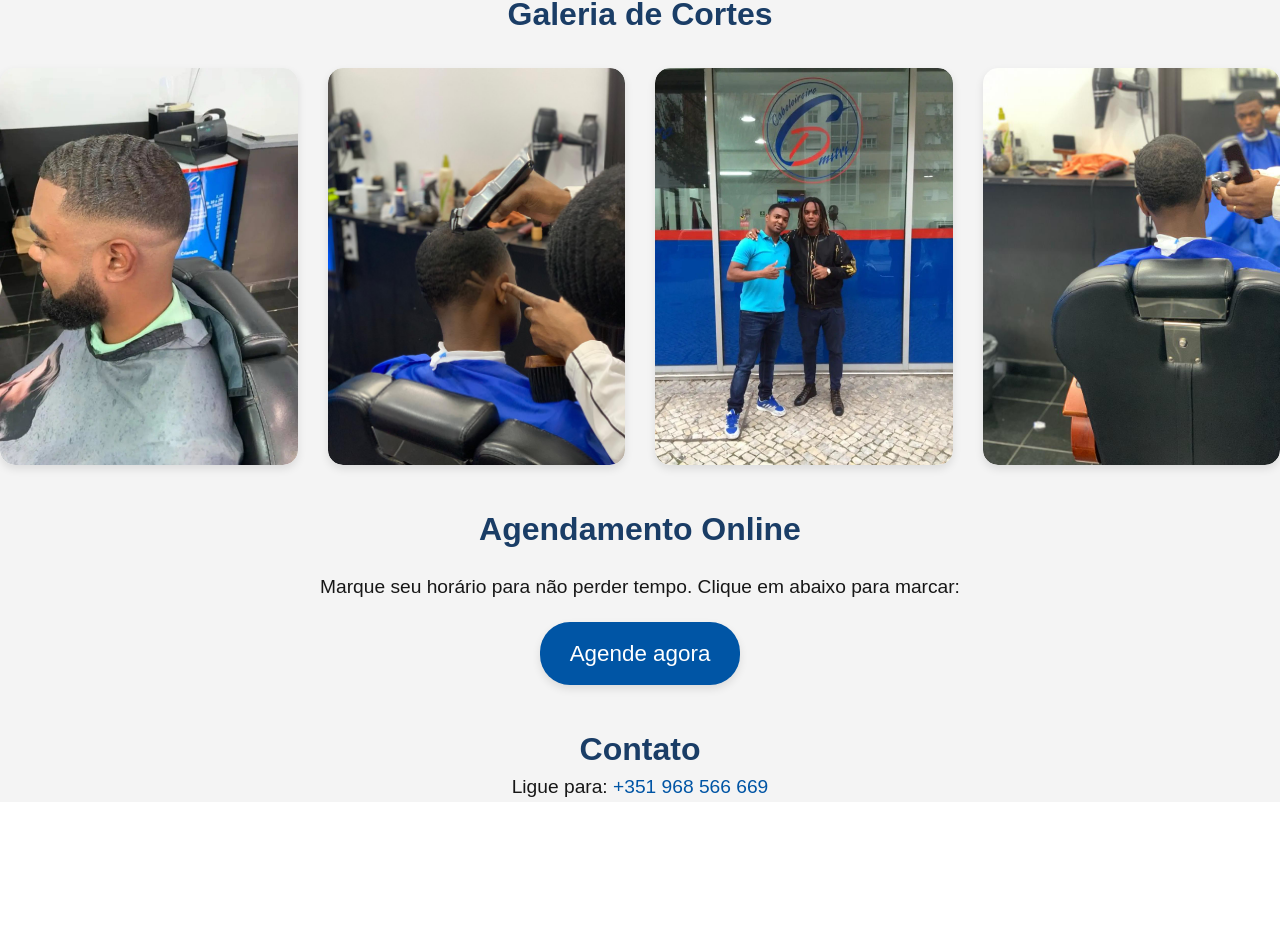
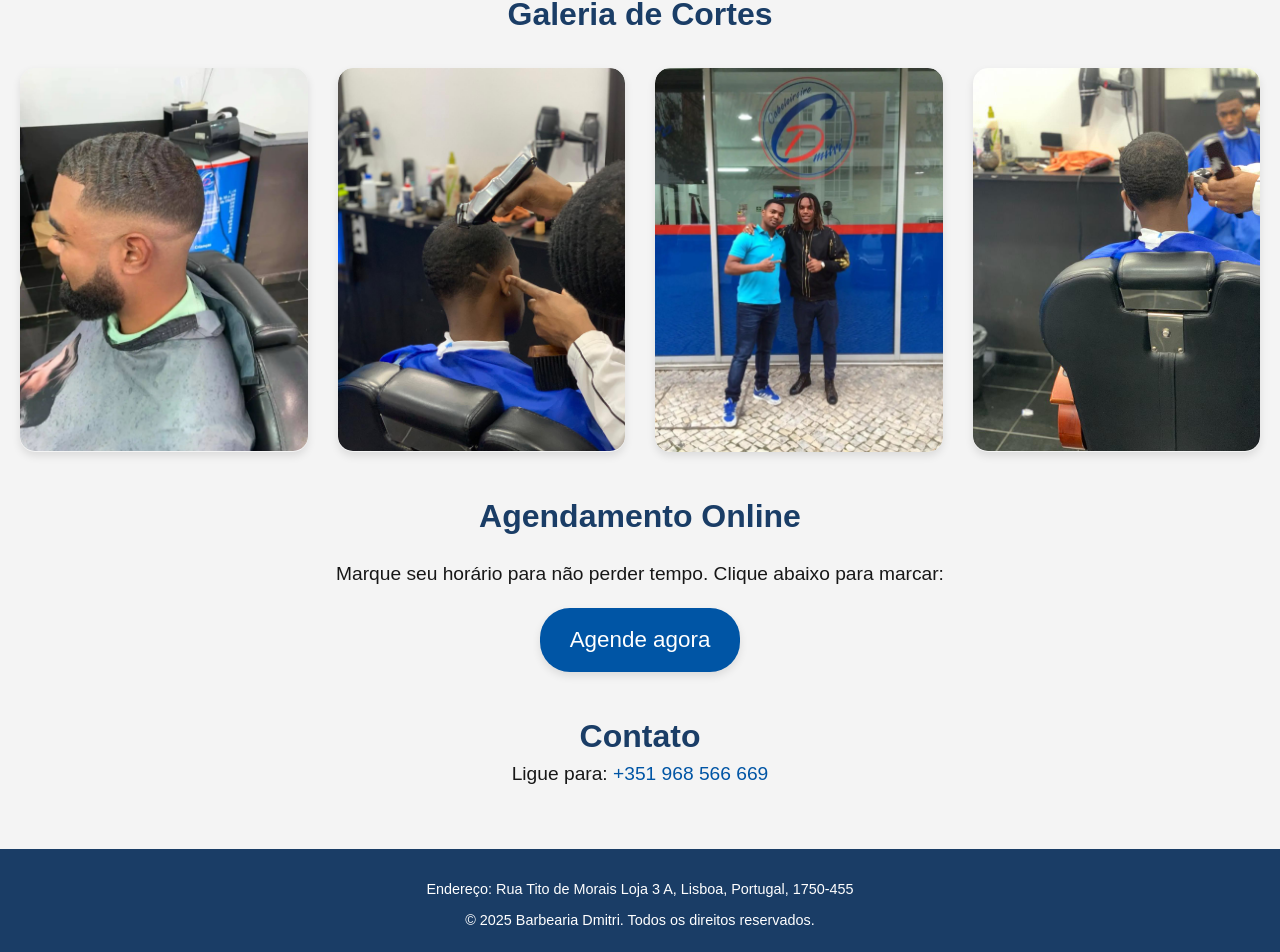
Before and after one commit to killerboss2517/-barbearia-dmitri, a Next.js app: page / in a window 1280 px wide. Shown: the part 362-1314 px from the top of the page. Before the commit the page ends 1164 px from the top, so only its background shows below. Built offline with nearby package versions, Linux system fonts and the light colour scheme.

Commit message:
Atualização do site da barbearia

```diff
--- a/app/page.tsx
+++ b/app/page.tsx
@@ -4,11 +4,11 @@ import React from 'react';
 
 const HomePage = () => {
   return (
-    <div style={{ fontFamily: 'Poppins, sans-serif', padding: '0', margin: 0, backgroundColor: '#f4f4f4' }}>
+    <div style={{ fontFamily: 'Poppins, sans-serif', padding: 0, margin: 0, backgroundColor: '#f4f4f4' }}>
       {/* Cabeçalho */}
       <header
         style={{
-          backgroundColor: '#1a3d66', // Azul suavizado
+          backgroundColor: '#1a3d66',
           color: '#fff',
           padding: '40px 0',
           textAlign: 'center',
@@ -18,12 +18,11 @@ const HomePage = () => {
           alignItems: 'center',
         }}
       >
-        {/* Logo */}
         <img
-          src="/images/perfil.jpg" // Substitua com o caminho correto do seu logo
+          src="/images/perfil.jpg"
           alt="Logo da Barbearia Dmitri"
           style={{
-            width: '110px', // Diminuí o tamanho da logo
+            width: '110px',
             height: 'auto',
             borderRadius: '50%',
             boxShadow: '0 4px 8px rgba(0, 0, 0, 0.2)',
@@ -54,9 +53,10 @@ const HomePage = () => {
             margin: 0,
           }}
         >
-          <li style={{ margin: '0 25px' }}>
+          {['Serviços', 'Agendamento', 'Contato'].map((item) => (
+            <li key={item} style={{ margin: '0 25px' }}>
               <a
-              href="/servicos"
+                href={item === 'Serviços' ? '/servicos' : `#${item.toLowerCase()}`}
                 style={{
                   color: '#fff',
                   textDecoration: 'none',
@@ -66,57 +66,29 @@ const HomePage = () => {
                 onMouseOver={(e) => (e.target as HTMLElement).style.color = '#5cb85c'}
                 onMouseOut={(e) => (e.target as HTMLElement).style.color = '#fff'}
               >
-              Serviços
+                {item}
               </a>
             </li>
-          <li style={{ margin: '0 25px' }}>
-            <a
-              href="#agendamento"
-              style={{
-                color: '#fff',
-                textDecoration: 'none',
-                fontSize: '1.2rem',
-                transition: 'color 0.3s, transform 0.3s',
-              }}
-              onMouseOver={(e) => (e.target as HTMLElement).style.color = '#5cb85c'}
-              onMouseOut={(e) => (e.target as HTMLElement).style.color = '#fff'}
-            >
-              Agendamento
-            </a>
-          </li>
-          <li style={{ margin: '0 25px' }}>
-            <a
-              href="#contato"
-              style={{
-                color: '#fff',
-                textDecoration: 'none',
-                fontSize: '1.2rem',
-                transition: 'color 0.3s, transform 0.3s',
-              }}
-              onMouseOver={(e) => (e.target as HTMLElement).style.color = '#5cb85c'}
-              onMouseOut={(e) => (e.target as HTMLElement).style.color = '#fff'}
-            >
-              Contato
-            </a>
-          </li>
+          ))}
         </ul>
       </nav>
 
       {/* Galeria de cortes */}
-      <section id="galeria" style={{ marginTop: '40px' }}>
+      <section id="galeria" style={{ marginTop: '40px', padding: '0 20px' }}>
         <h2 style={{ color: '#1a3d66', textAlign: 'center', fontSize: '2rem', fontWeight: 'bold' }}>
           Galeria de Cortes
         </h2>
         <div
           style={{
             display: 'grid',
-            gridTemplateColumns: 'repeat(auto-fill, minmax(250px, 1fr))', // Diminui o tamanho da grid
+            gridTemplateColumns: 'repeat(auto-fill, minmax(250px, 1fr))',
             gap: '30px',
             marginTop: '30px',
           }}
         >
-          {/* Imagem 1 */}
+          {['corte4.jpg', 'corte2.jpg', 'corte3.jpg', 'corte5.jpg'].map((img, i) => (
             <div
+              key={i}
               style={{
                 borderRadius: '15px',
                 overflow: 'hidden',
@@ -125,8 +97,8 @@ const HomePage = () => {
               }}
             >
               <img
-              src="/images/corte4.jpg" // Imagem 1
-              alt="Corte 1"
+                src={`/images/${img}`}
+                alt={`Corte ${i + 1}`}
                 style={{
                   width: '100%',
                   height: 'auto',
@@ -135,81 +107,18 @@ const HomePage = () => {
                 }}
               />
             </div>
-
-          {/* Imagem 2 */}
-          <div
-            style={{
-              borderRadius: '15px',
-              overflow: 'hidden',
-              boxShadow: '0 4px 8px rgba(0, 0, 0, 0.1)',
-              transition: 'transform 0.3s ease, box-shadow 0.3s ease',
-            }}
-          >
-            <img
-              src="/images/corte2.jpg" // Imagem 2
-              alt="Corte 2"
-              style={{
-                width: '100%',
-                height: 'auto',
-                objectFit: 'cover',
-                borderRadius: '15px',
-              }}
-            />
-          </div>
-
-          {/* Imagem 3 */}
-          <div
-            style={{
-              borderRadius: '15px',
-              overflow: 'hidden',
-              boxShadow: '0 4px 8px rgba(0, 0, 0, 0.1)',
-              transition: 'transform 0.3s ease, box-shadow 0.3s ease',
-            }}
-          >
-            <img
-              src="/images/corte3.jpg" // Imagem 3
-              alt="Corte 3"
-              style={{
-                width: '100%',
-                height: 'auto',
-                objectFit: 'cover',
-                borderRadius: '15px',
-              }}
-
-            />
-          </div>
-           {/* Imagem 3 */}
-           <div
-            style={{
-              borderRadius: '15px',
-              overflow: 'hidden',
-              boxShadow: '0 4px 8px rgba(0, 0, 0, 0.1)',
-              transition: 'transform 0.3s ease, box-shadow 0.3s ease',
-            }}
-          >
-            <img
-              src="/images/corte5.jpg" // Imagem 3
-              alt="Corte 3"
-              style={{
-                width: '100%',
-                height: 'auto',
-                objectFit: 'cover',
-                borderRadius: '15px',
-              }}
-
-            />
-          </div>
+          ))}
         </div>
       </section>
 
       {/* Seção de agendamento */}
       <section id="agendamento" style={{ marginTop: '40px', textAlign: 'center' }}>
         <h2 style={{ color: '#1a3d66', fontSize: '2rem', fontWeight: 'bold' }}>Agendamento Online</h2>
-        <p style={{ fontSize: '1.2rem', fontWeight: '300', margin: '20px 0' }}>
-          Marque seu horário para não perder tempo. Clique em abaixo para marcar:
+        <p style={{ fontSize: '1.2rem', fontWeight: 300, margin: '20px 0' }}>
+          Marque seu horário para não perder tempo. Clique abaixo para marcar:
         </p>
         <a
-          href="https://calendly.com/gloriajoaopaulo8/30min" // Substitua pelo link do seu Calendly
+          href="https://calendly.com/gloriajoaopaulo8/30min"
           target="_blank"
           rel="noopener noreferrer"
           style={{
@@ -237,12 +146,26 @@ const HomePage = () => {
       </section>
 
       {/* Seção de contato */}
-      <section id="contato" style={{ marginTop: '40px', textAlign: 'center' }}>
+      <section id="contato" style={{ marginTop: '40px', textAlign: 'center', marginBottom: '60px' }}>
         <h2 style={{ color: '#1a3d66', fontSize: '2rem', fontWeight: 'bold' }}>Contato</h2>
         <p style={{ fontSize: '1.2rem' }}>
           Ligue para: <a href="tel:+351968566669" style={{ color: '#0055a5' }}>+351 968 566 669</a>
         </p>
       </section>
+
+      {/* Rodapé com localização */}
+      <footer
+        style={{
+          backgroundColor: '#1a3d66',
+          color: '#fff',
+          textAlign: 'center',
+          padding: '30px 20px',
+          fontSize: '0.9rem',
+        }}
+      >
+        <p>Endereço: Rua Tito de Morais Loja 3 A, Lisboa, Portugal, 1750-455</p>
+        <p style={{ marginTop: '10px' }}>&copy; {new Date().getFullYear()} Barbearia Dmitri. Todos os direitos reservados.</p>
+      </footer>
     </div>
   );
 };
```
Also changed, not shown: public/images/icon.jpg (added), public/images/icon1.png (added). Lines whose indentation alone changed are shown as unchanged.
